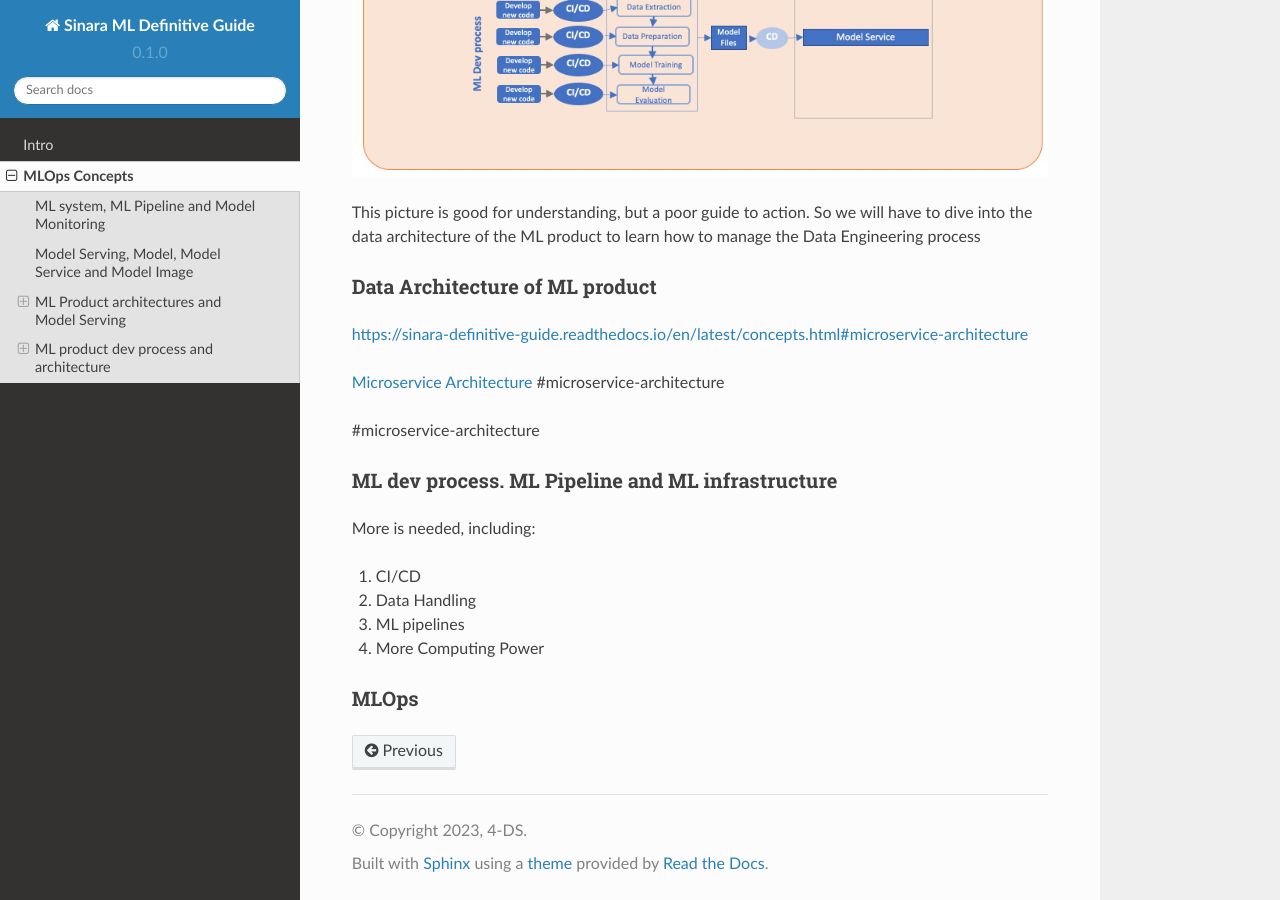
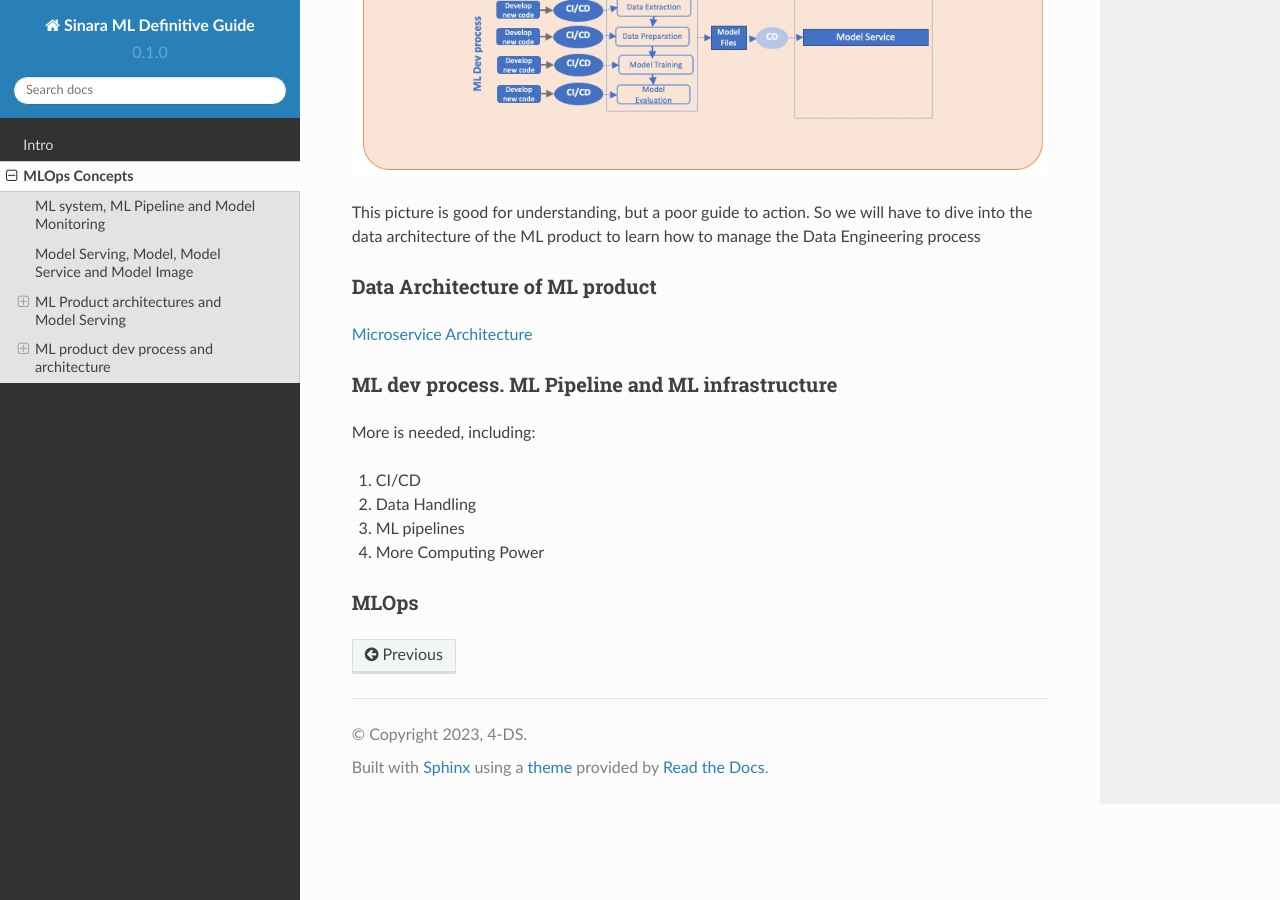
Before and after one commit to 4-DS/SinaraML-Def-Guide, a Sphinx documentation site: the page built from docs/source/concepts.rst, in a window 1280 px wide and 900 px high, scrolled down 8940 px. Built offline with Sphinx 7.4.7 and the Read the Docs theme 2.0.0, drawn with Linux system fonts in a browser that asks for light colours.

Commit message:
Update concepts.rst

```diff
--- a/docs/source/concepts.rst
+++ b/docs/source/concepts.rst
@@ -161,13 +161,8 @@ This picture is good for understanding, but a poor guide to action. So we will h
 Data Architecture of ML product
 ================================
 
-https://sinara-definitive-guide.readthedocs.io/en/latest/concepts.html#microservice-architecture
+`Microservice Architecture`_
 
-
-`Microservice Architecture`_
-#microservice-architecture
-
-#microservice-architecture
 
 ML dev process. ML Pipeline and ML infrastructure
 =================================================
```
